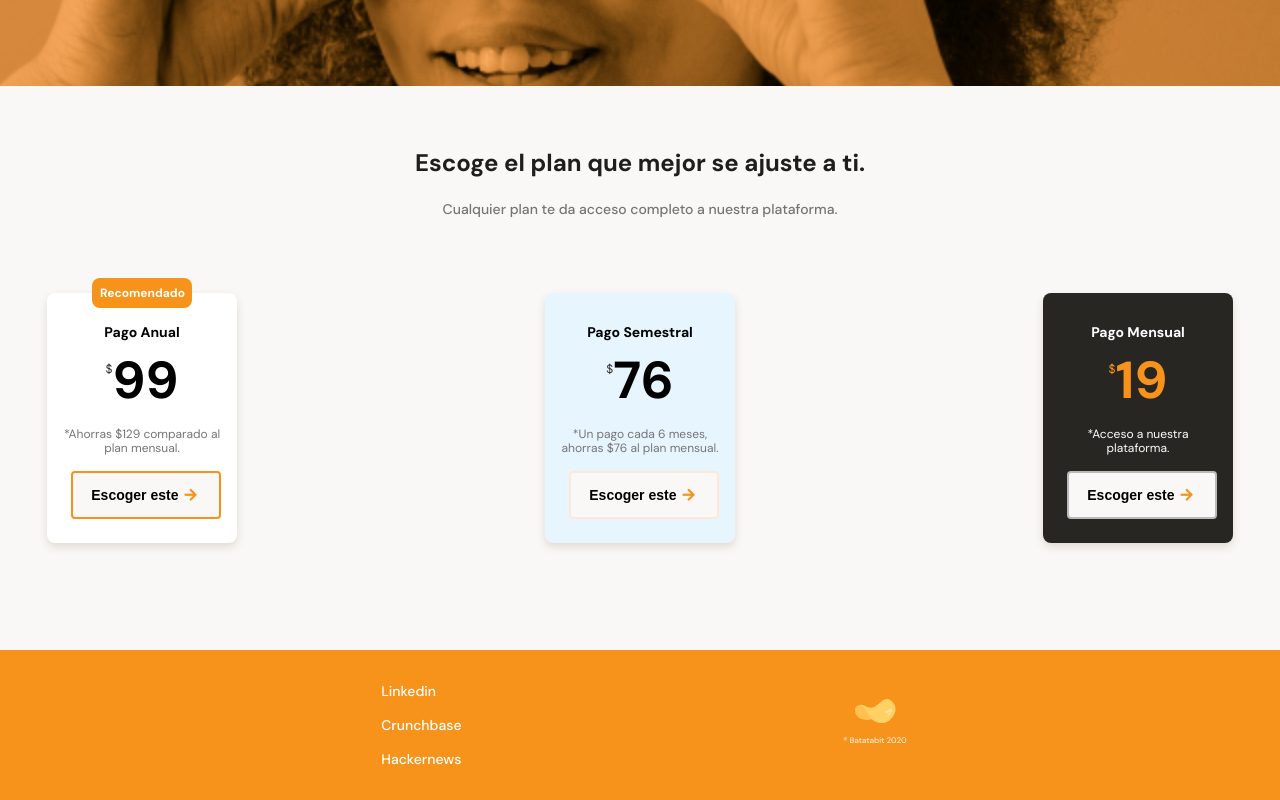
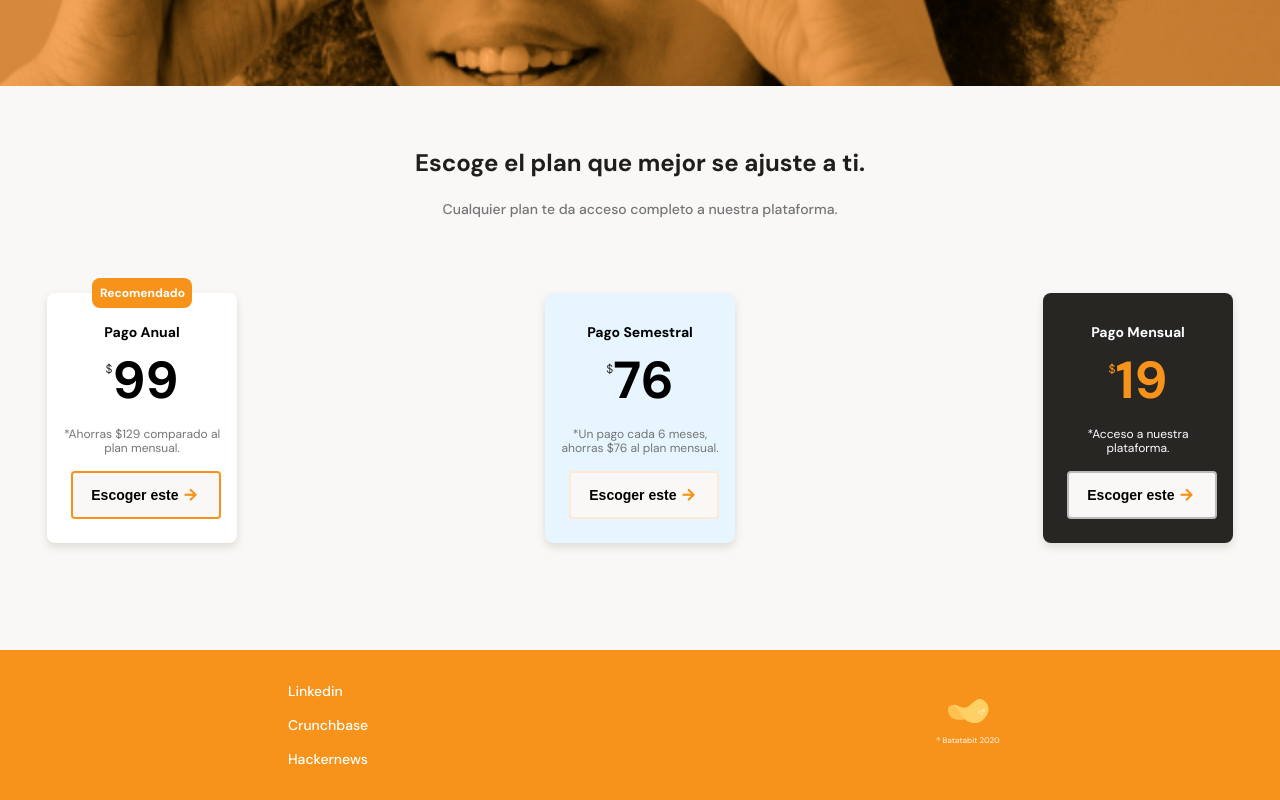
Before and after one commit to KFrinconJ/Batabit, a plain HTML site: page index.html in a window 1280 px wide. Shown: the part 2209-3009 px from the top of the page. Drawn offline with Linux system fonts and the light colour scheme.

Commit message:
Cambios en el footer

```diff
--- a/index.html
+++ b/index.html
@@ -8,7 +8,7 @@
         <link rel="stylesheet" href="//use.fontawesome.com/releases/v5.0.7/css/all.css">
         <link rel="preconnect" href="https://fonts.gstatic.com">
         <link href="https://fonts.googleapis.com/css2?family=DM+Sans:wght@400;500;700&family=Inter:wght@300;500&display=swap" rel="stylesheet">
-        <link rel="shortcut icon" href="favicon.ico" type="image/x-icon">
+
     </head>
     <body>
 
@@ -194,9 +194,9 @@
         <footer>
             <section class="left-container">
                 <ul>
-                    <li><a href="#"></a>Linkedin</li>
-                    <li><a href="#"></a>Crunchbase</li>
-                    <li><a href="#"></a>Hackernews</li>
+                    <li><a href="#">Linkedin</a></li>
+                    <li><a href="#">Crunchbase</a></li>
+                    <li><a href="#">Hackernews</a></li>
                 </ul>
 
             </section>
--- a/styles/style.css
+++ b/styles/style.css
@@ -573,7 +573,7 @@ footer {
     width: 100%;
     height: 150px;
     align-items: center;
-    justify-content: space-evenly;
+    justify-content: space-around;
     background-color: var(--bitcoin-orange);
 }
 
@@ -582,7 +582,6 @@ footer {
     font-size: 1.4rem;
     line-height: 1.8rem;
     font-weight: 500;
-    color: var(--just-white);
 }
 
 .left-container li {
@@ -590,7 +589,13 @@ footer {
 }
 
 .left-container a {
+    color: var(--just-white);
     text-decoration: none;
+    cursor: pointer;
+}
+
+.left-container a:hover {
+    text-decoration: underline;
 }
 /* Fin de estilos del footer */
 
```
